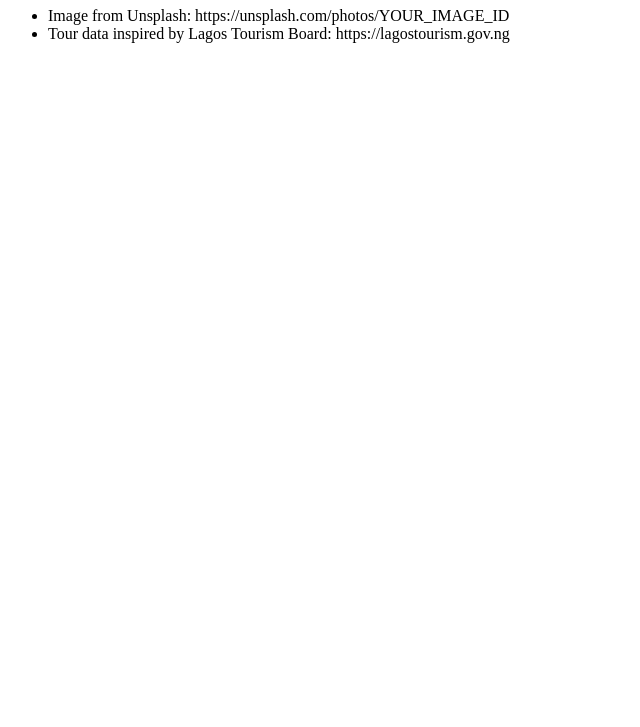
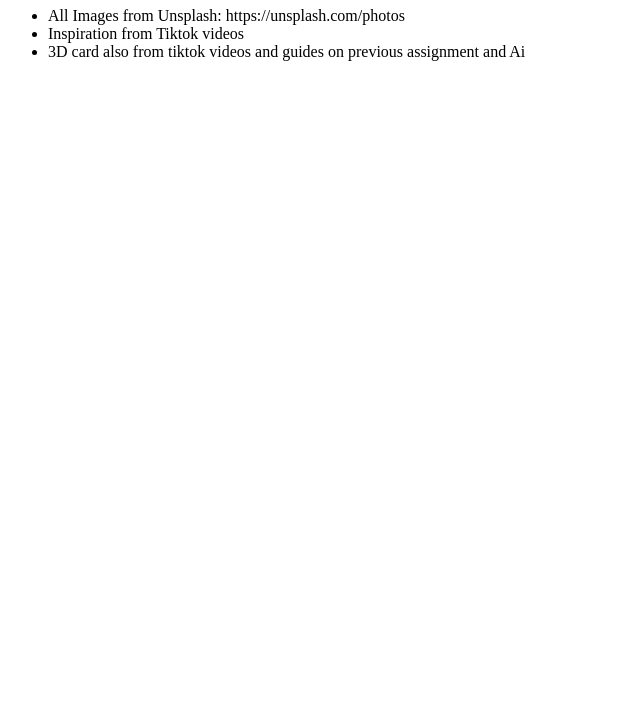
Before and after one commit to Samizy29/wdd131, a plain HTML site: page Reference.html in a window 1280 px wide. Shown: the part 73-800 px from the top of the page, without its empty margins (0-640 px from the left). Drawn offline with Linux system fonts and the light colour scheme.

Commit message:
Update references in HTML and add new words to spell checker

```diff
--- a/Reference.html
+++ b/Reference.html
@@ -9,8 +9,9 @@
   <main>
     <h1>References</h1>
     <ul>
-      <li>Image from Unsplash: https://unsplash.com/photos/YOUR_IMAGE_ID</li>
-      <li>Tour data inspired by Lagos Tourism Board: https://lagostourism.gov.ng</li>
+      <li>All Images from Unsplash: https://unsplash.com/photos</li>
+      <li>Inspiration from Tiktok videos</li>
+      <li>3D card also from tiktok videos and guides on previous assignment and Ai </li>
     </ul>
   </main>
 </body>
```
